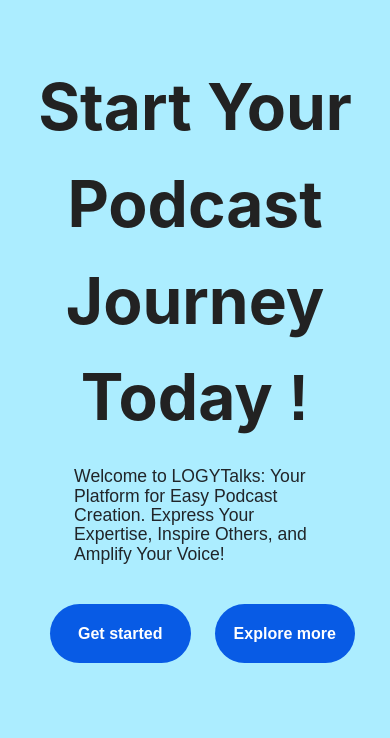
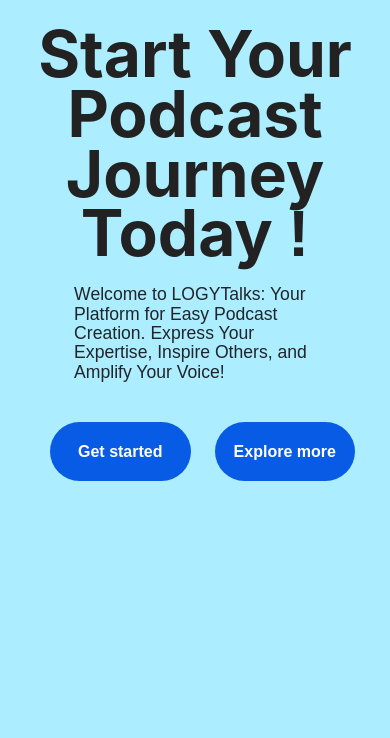
Before and after one commit to OMAR-FOUTOUH/pp, a plain HTML site: page index.html in a window 390 px wide. Shown: the part 106-844 px from the top of the page. Drawn offline with nearby package versions, Linux system fonts and the light colour scheme.

Commit message:
Update style.css

```diff
--- a/style.css
+++ b/style.css
@@ -972,6 +972,7 @@
 #check{
   display: none;
 }
+
 @media (max-width: 952px){
   label.logo{
     font-size: 30px;
@@ -1079,6 +1080,7 @@
     height: auto;
     align-items: center;
     height: 100vh;
+    justify-content: flex-start;
   }
   .headers {
     margin-left: 20px;
@@ -1104,14 +1106,13 @@
     font-family: Inter;
   font-size: 80px;
   font-weight: 700;
-  line-height: 96.82px;
+  line-height: 59.82px;
 
 
   text-align: center; /* Center the heading */
   margin: 0; /* Remove default margin */
-  text-align: center; /* Center the heading text */
+
   width: 180%; /* Make the heading span the full width of its container */
-  /* Set the font size (adjust as needed) */
   font-weight: bold; /* Make the heading text bold */
   }
   .section1 p {
@@ -1435,7 +1436,7 @@
     font-size: 4rem;
     user-select: none;
     font-weight: 700;
-    line-height: 96.82px;
+    line-height: 59.82px;
 
 
   text-align: center; /* Center the heading */
```
